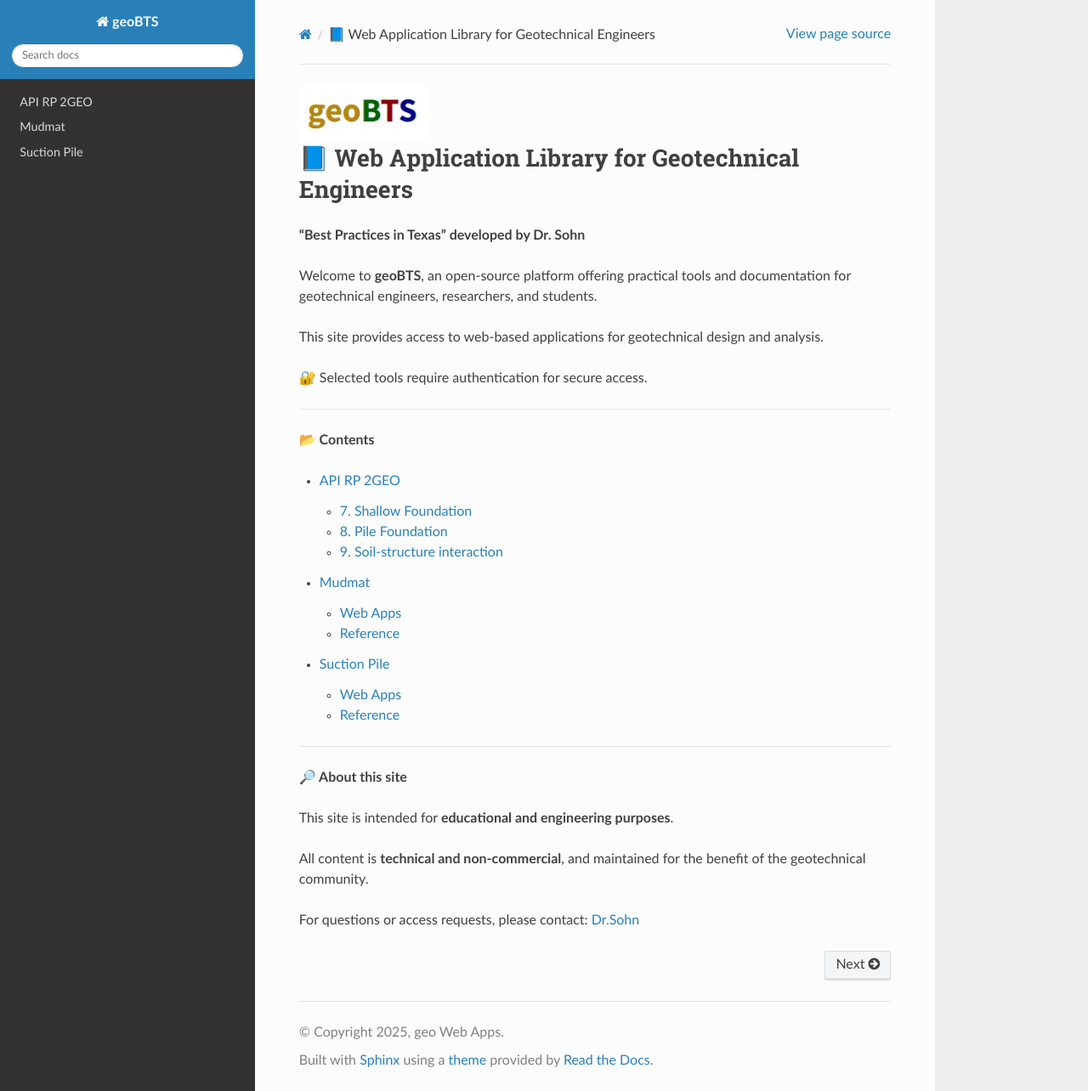
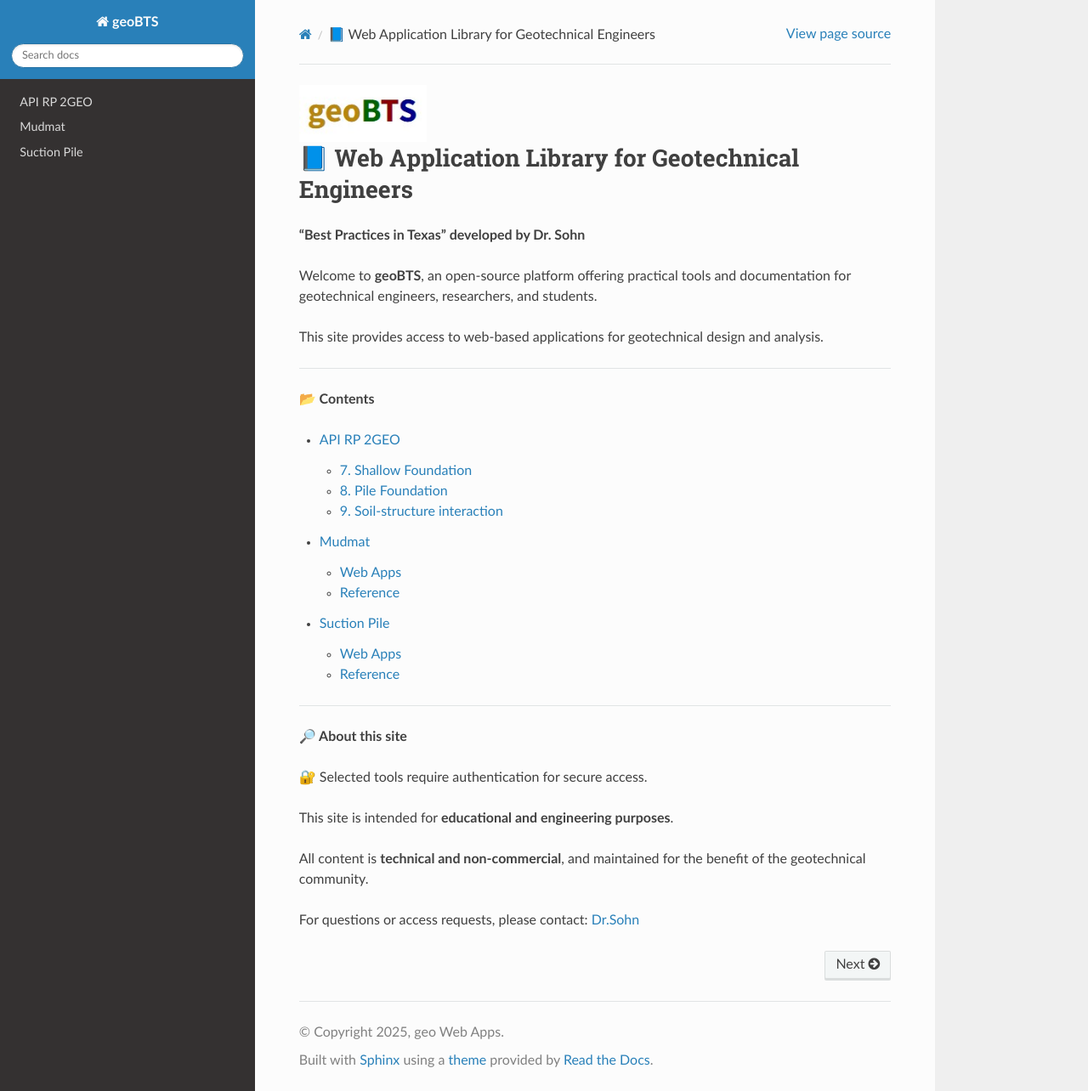
Before and after one commit to jungsohn/geoBTS, a Sphinx documentation site: the page built from docs/source/index.rst, in a window 1280 px wide and 1284 px high. Shown: the whole window at 85% size. Built offline with Sphinx 7.4.7 and the Read the Docs theme 3.1.0, drawn with Linux system fonts in a browser that asks for light colours; part of the change alters nothing that is shown.

```diff
--- a/docs/source/index.rst
+++ b/docs/source/index.rst
@@ -12,8 +12,6 @@ Welcome to **geoBTS**, an open-source platform offering practical tools and docu
 for geotechnical engineers, researchers, and students.
 
 This site provides access to web-based applications for geotechnical design and analysis.
-
-🔐 Selected tools require authentication for secure access.
 
 ----
 
@@ -30,6 +28,8 @@ This site provides access to web-based applications for geotechnical design and
 
 **🔎 About this site**
 
+🔐 Selected tools require authentication for secure access.
+
 This site is intended for **educational and engineering purposes**.
 
 All content is **technical and non-commercial**, and maintained for the benefit of the geotechnical community.
```
